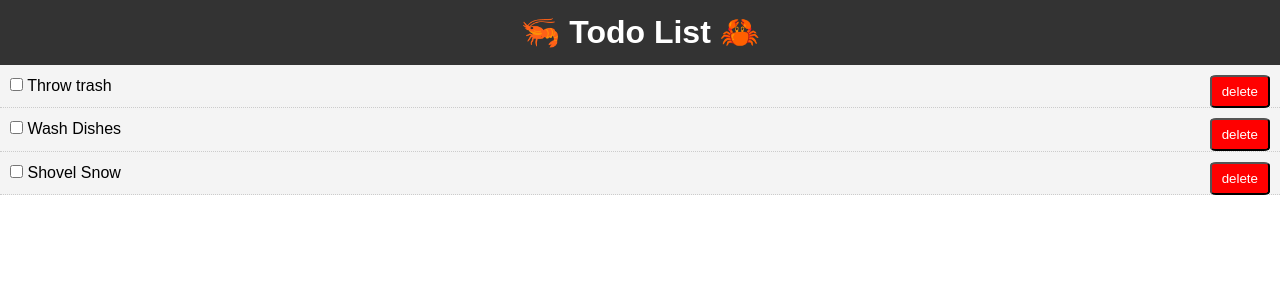
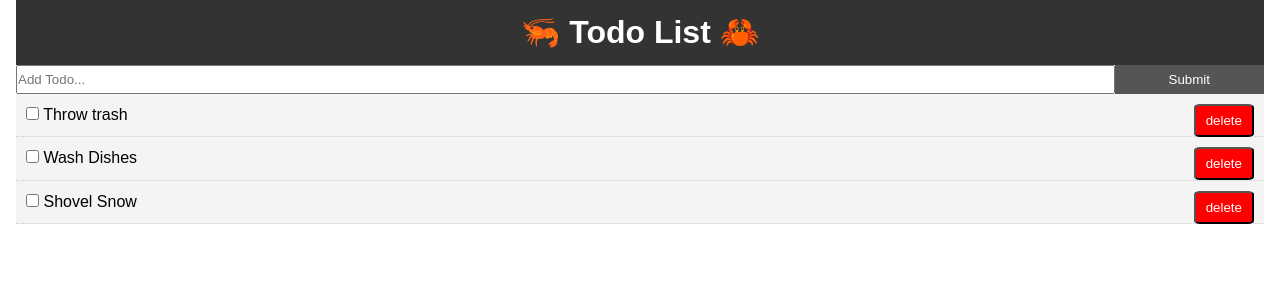
Before and after one commit to JayArteficio/react-todolist, a React (Create React App) app: page / in a window 1280 px wide. Shown: the top 300 px of the page. Built offline with nearby package versions, Linux system fonts and the light colour scheme.

Commit message:
non-working add todo button set up

```diff
--- a/src/App.css
+++ b/src/App.css
@@ -13,3 +13,20 @@ a {
   text-decoration: none;
   color: #333;
 }
+
+.container {
+	padding: 0 1rem;
+}
+
+.btn {
+	display: inline-block;
+	border: none;
+	background: #555;
+	color: #fff;
+	padding: 7px 20px;
+	cursor: pointer;
+}
+
+.btn:hover {
+	backgorund: #667;
+}
--- a/src/App.js
+++ b/src/App.js
@@ -1,6 +1,7 @@
 import React, { Component } from 'react';
 import Todos from './components/Todos';
 import Header from './components/layout/Header';
+import AddTodo from './components/AddTodo';
 
 import './App.css';
 
@@ -49,8 +50,15 @@ class App extends Component {
     console.log(this.state.todos); // just to show the state in console
     return (
       <div className="App">
-        <Header />
-        <Todos todos={this.state.todos} markComplete={this.markComplete} delTodo={this.delTodo}/>
+        <div className="container">
+          <Header />
+          <AddTodo />
+          <Todos
+            todos={this.state.todos}
+            markComplete={this.markComplete}
+            delTodo={this.delTodo}
+          />
+        </div>
       </div>
     );
   }
--- /dev/null
+++ b/src/components/AddTodo.js
@@ -0,0 +1,22 @@
+import React, { Component } from 'react';
+
+export default class AddTodo extends Component {
+  render() {
+    return (
+      <form style={{ display: 'flex' }}>
+        <input
+            type="text"
+            name="title"
+            placeholder="Add Todo..."
+            style={{ flex: '10' }}
+        />
+        <input
+            type='submit'
+            value='Submit'
+            className='btn'
+            style={{flex: '1'}}
+        />
+     </form>
+    );
+  }
+}
```
Also changed, not shown: react-todo-notes.js (+52 -0 lines).
